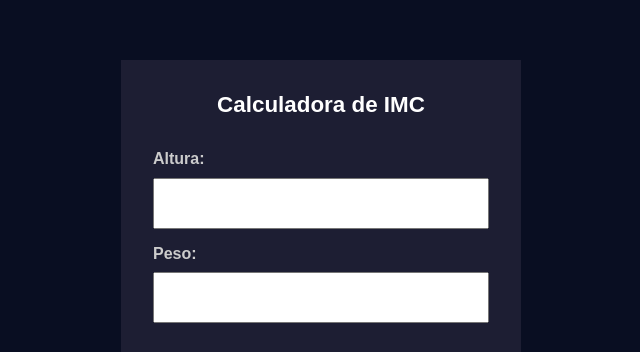
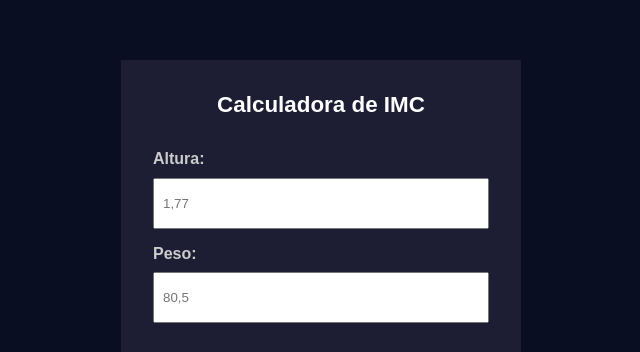
Before and after one commit to cristianomattoss/calculadoraImc_JS, a plain HTML site: page index.html in a window 1280 px wide. Shown: the part 140-492 px from the top of the page, 319-959 px from the left. Drawn offline with Linux system fonts and the light colour scheme.

Commit message:
feat: add placeholders to input fields

```diff
--- a/index.html
+++ b/index.html
@@ -14,9 +14,9 @@
             <h1>Calculadora de IMC</h1>
             <div id="form">
                 <label class="help-text" for="height">Altura:</label>
-                <input class="data-imc" id="height" name="height" type="number">
+                <input class="data-imc" id="height" name="height" type="number" placeholder="1,77">
                 <label class="help-text" for="weight">Peso:</label>
-                <input class="data-imc" id="weight" name="weight" type="number">
+                <input class="data-imc" id="weight" name="weight" type="number" placeholder="80,5">
             </div>
             <div id="action-button">
                 <button id="calculate">Calcular</button>
```
